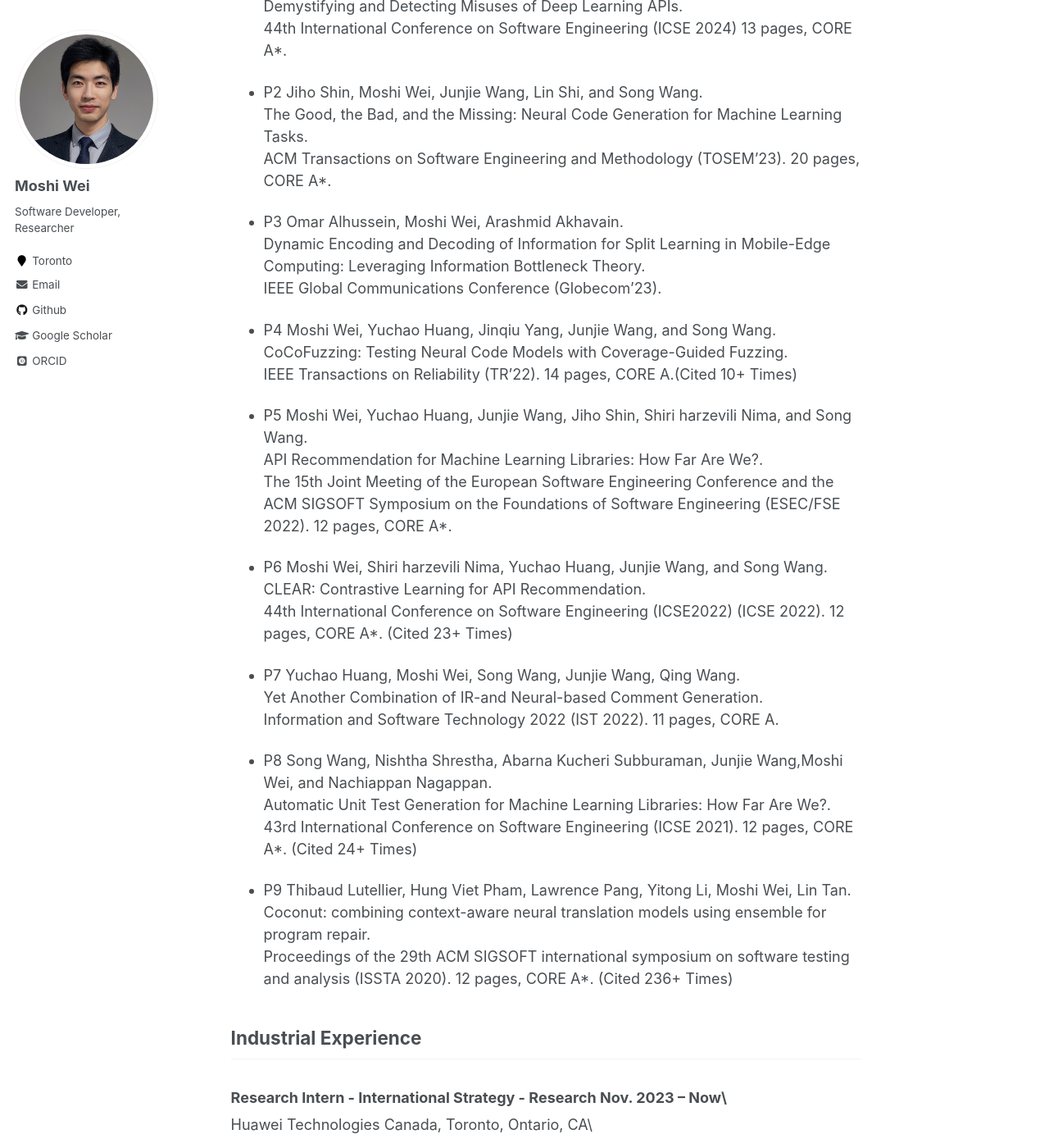
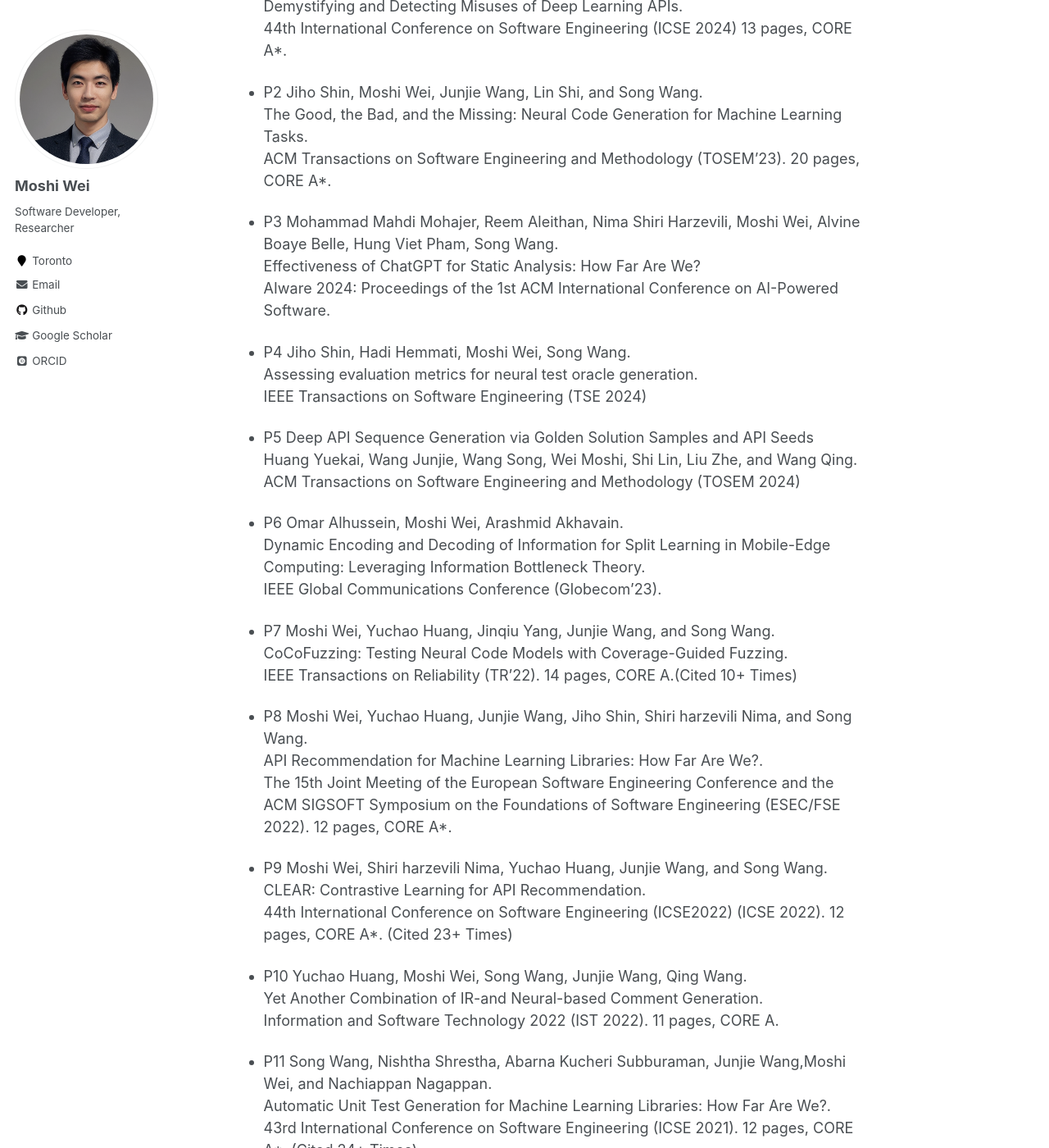
Before and after one commit to Moshiii/Moshiii.github.io, a Jekyll site: the page built from _pages/about.md, in a window 1280 px wide and 1400 px high, scrolled down 1318 px. Shown: the whole window at 82% size. Built offline with Jekyll 4.4.1, drawn with Linux system fonts in a browser that asks for light colours; some web fonts are replaced; some of the changed text lies outside the part shown.

Commit message:
Update about.md

```diff
--- a/_pages/about.md
+++ b/_pages/about.md
@@ -34,6 +34,7 @@ University of Ottawa, Ottawa, Ontario, Canada\
 Sep. 2012 – May. 2016
 
 ## Publication
+
 * P1 Moshi Wei, Nima Shiri Harzevili, Yuekai Huang, Jinqiu Yang, Junjie Wang, and Song Wang.\
   Demystifying and Detecting Misuses of Deep Learning APIs.\
   44th International Conference on Software Engineering (ICSE 2024) 13 pages, CORE A*.
@@ -42,31 +43,43 @@ Sep. 2012 – May. 2016
   The Good, the Bad, and the Missing: Neural Code Generation for Machine Learning Tasks.\
   ACM Transactions on Software Engineering and Methodology (TOSEM’23). 20 pages, CORE A*.
 
-* P3 Omar Alhussein, Moshi Wei, Arashmid Akhavain.\
+* P3 Mohammad Mahdi Mohajer, Reem Aleithan, Nima Shiri Harzevili, Moshi Wei, Alvine Boaye Belle, Hung Viet Pham, Song Wang.\
+  Effectiveness of ChatGPT for Static Analysis: How Far Are We?\
+  AIware 2024: Proceedings of the 1st ACM International Conference on AI-Powered Software.
+
+* P4 Jiho Shin, Hadi Hemmati, Moshi Wei, Song Wang.\
+  Assessing evaluation metrics for neural test oracle generation.\
+  IEEE Transactions on Software Engineering (TSE 2024)
+
+* P5 Deep API Sequence Generation via Golden Solution Samples and API Seeds
+  Huang Yuekai, Wang Junjie, Wang Song, Wei Moshi, Shi Lin, Liu Zhe, and Wang Qing.
+  ACM Transactions on Software Engineering and Methodology (TOSEM 2024)
+
+* P6 Omar Alhussein, Moshi Wei, Arashmid Akhavain.\
   Dynamic Encoding and Decoding of Information for Split Learning in Mobile-Edge Computing: Leveraging Information Bottleneck Theory. \
   IEEE Global Communications Conference (Globecom’23).
 
-* P4 Moshi Wei, Yuchao Huang, Jinqiu Yang, Junjie Wang, and Song Wang.\
+* P7 Moshi Wei, Yuchao Huang, Jinqiu Yang, Junjie Wang, and Song Wang.\
   CoCoFuzzing: Testing Neural Code Models with Coverage-Guided Fuzzing.\
   IEEE Transactions on Reliability (TR’22). 14 pages, CORE A.(Cited 10+ Times)
 
-* P5 Moshi Wei, Yuchao Huang, Junjie Wang, Jiho Shin, Shiri harzevili Nima, and Song Wang.\
+* P8 Moshi Wei, Yuchao Huang, Junjie Wang, Jiho Shin, Shiri harzevili Nima, and Song Wang.\
   API Recommendation for Machine Learning Libraries: How Far Are We?.\
   The 15th Joint Meeting of the European Software Engineering Conference and the ACM SIGSOFT Symposium on the Foundations of Software Engineering (ESEC/FSE 2022). 12 pages, CORE A*.
 
-* P6 Moshi Wei, Shiri harzevili Nima, Yuchao Huang, Junjie Wang, and Song Wang.\
+* P9 Moshi Wei, Shiri harzevili Nima, Yuchao Huang, Junjie Wang, and Song Wang.\
   CLEAR: Contrastive Learning for API Recommendation.\
   44th International Conference on Software Engineering (ICSE2022) (ICSE 2022). 12 pages, CORE A*. (Cited 23+ Times)
 
-* P7 Yuchao Huang, Moshi Wei, Song Wang, Junjie Wang, Qing Wang.\
+* P10 Yuchao Huang, Moshi Wei, Song Wang, Junjie Wang, Qing Wang.\
   Yet Another Combination of IR-and Neural-based Comment Generation.\
   Information and Software Technology 2022 (IST 2022). 11 pages, CORE A.
 
-* P8 Song Wang, Nishtha Shrestha, Abarna Kucheri Subburaman, Junjie Wang,Moshi Wei, and Nachiappan Nagappan.\
+* P11 Song Wang, Nishtha Shrestha, Abarna Kucheri Subburaman, Junjie Wang,Moshi Wei, and Nachiappan Nagappan.\
   Automatic Unit Test Generation for Machine Learning Libraries: How Far Are We?.\
   43rd International Conference on Software Engineering (ICSE 2021). 12 pages, CORE A*. (Cited 24+ Times)
 
-* P9 Thibaud Lutellier, Hung Viet Pham, Lawrence Pang, Yitong Li, Moshi Wei, Lin Tan.\
+* P12 Thibaud Lutellier, Hung Viet Pham, Lawrence Pang, Yitong Li, Moshi Wei, Lin Tan.\
   Coconut: combining context-aware neural translation models using ensemble for program repair.\
   Proceedings of the 29th ACM SIGSOFT international symposium on software testing and analysis (ISSTA 2020). 12 pages, CORE A*. (Cited 236+ Times)
 
```
